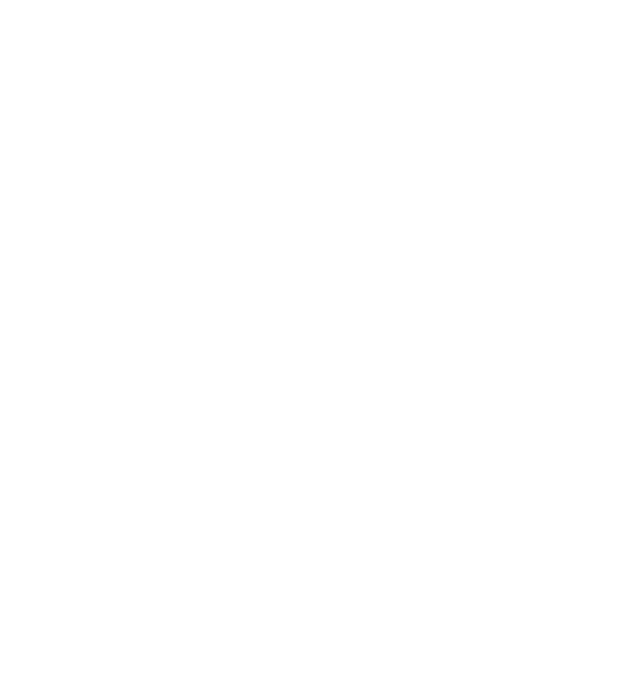
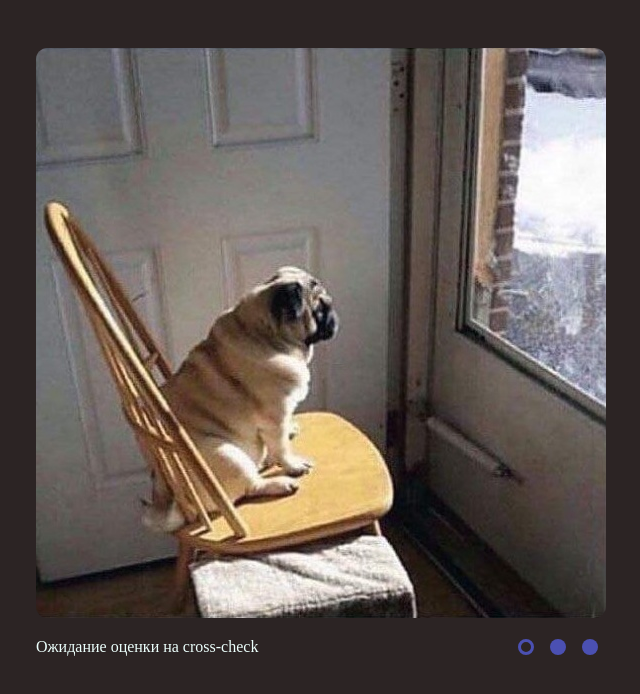
Before and after one commit to PavelZabalotny/cssMemSlider, a plain HTML site: page cssMemSlider/index.html in a window 1280 px wide. Shown: the whole page, without its empty margins (319-959 px from the left). Drawn offline with Linux system fonts and the light colour scheme.

Commit message:
feat: add basic slider layout (Fri, May 13, 2022 07:42:40 PM)

```diff
--- a/cssMemSlider/index.html
+++ b/cssMemSlider/index.html
@@ -9,6 +9,28 @@
   <title>MemSlider</title>
 </head>
 <body>
-
+<div class="wrapper">
+  <div class="slider">
+    <div class="slider__img">
+      <img src="./assets/images/dog-waiting.jpg" alt="dog waiting">
+    </div>
+    <div class="slider__block block">
+      <form>
+        <p class="block__title">Ожидание оценки на cross-check</p>
+        <div class="block__radio radio">
+          <input type="radio" id="r1"
+                 name="slider" checked>
+          <label for="r1"><span></span></label>
+          <input type="radio" id="r2"
+                 name="slider">
+          <label for="r2"><span></span></label>
+          <input type="radio" id="r3"
+                 name="slider">
+          <label for="r3"><span></span></label>
+        </div>
+      </form>
+    </div>
+  </div>
+</div>
 </body>
 </html>
--- a/cssMemSlider/style.css
+++ b/cssMemSlider/style.css
@@ -0,0 +1,74 @@
+* {
+    box-sizing: border-box;
+}
+
+body {
+    margin: 0;
+    padding: 0;
+    height: 100vh;
+    background-color: rgb(44, 36, 36);
+}
+
+.wrapper {
+    margin: 0 auto;
+    padding: 3rem 0;
+    width: fit-content;
+}
+
+form {
+    display: flex;
+    align-items: center;
+    justify-content: space-between;
+}
+
+.slider__img img {
+    border-radius: 2%;
+}
+
+.block__title {
+    color: #ecfffc;
+}
+
+.block__radio {
+    display: flex;
+}
+
+.block__radio,
+label,
+label span {
+    cursor: pointer;
+}
+
+input[type=radio] {
+    /*cursor: pointer;*/
+    /*transform: scale(1.5);*/
+    display: none;
+    margin: 0;
+}
+input[type=radio]:checked + label span {
+    border: 0.2rem solid #4b50b2;
+    background-color: transparent;
+}
+
+label {
+    display: flex;
+    padding: 0.5rem;
+    /*background-color: red;*/
+}
+
+label span {
+    display: inline-block;
+    width: 1rem;
+    height: 1rem;
+    background-color: #4b50b2;
+    border-radius: 50%;
+}
+
+label span:hover {
+    background-color: rgb(106, 112, 252);
+}
+
+label:active > span {
+    background-color: transparent;
+    border: 0.2rem solid #4b50b2;
+}
```
